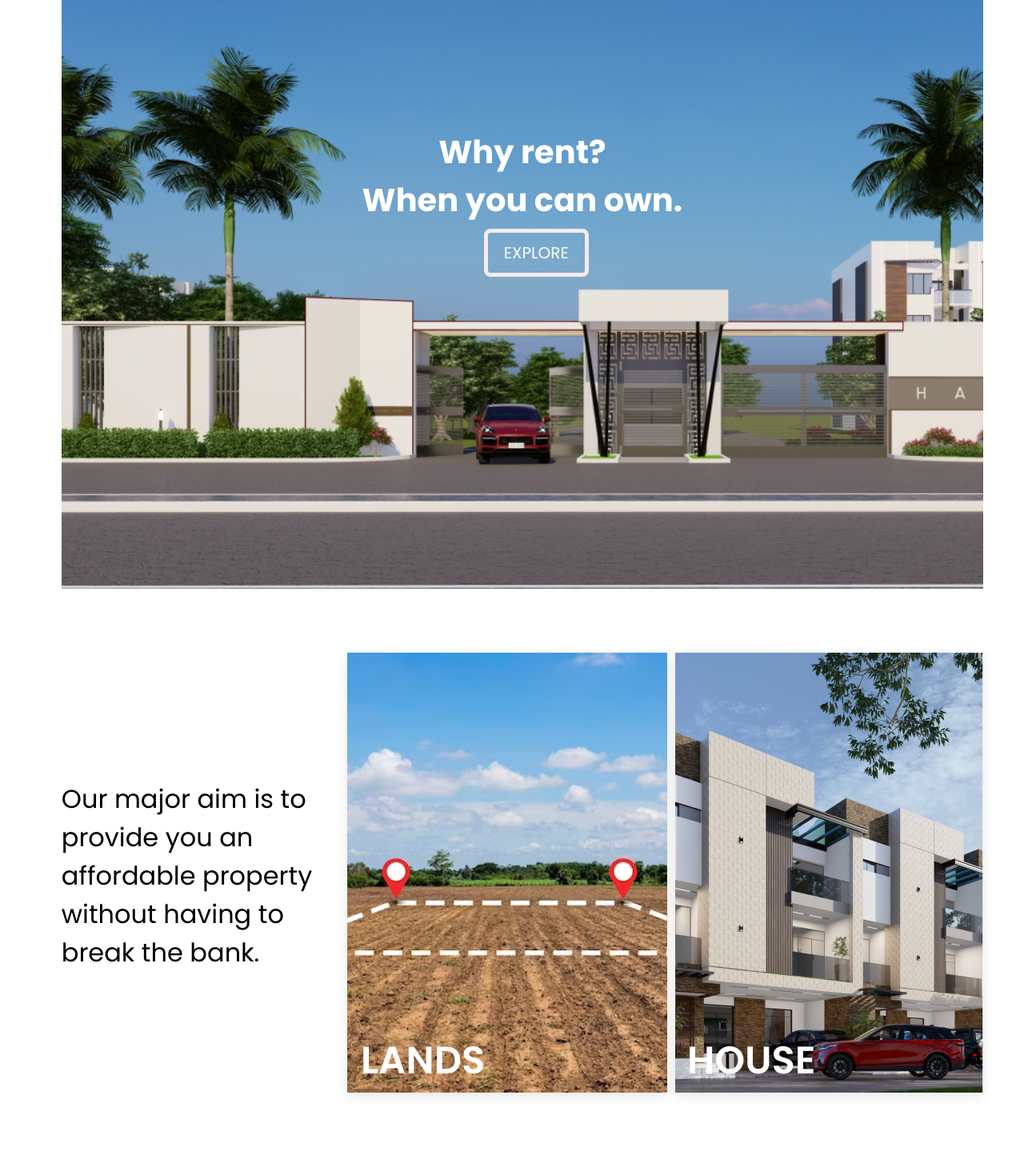
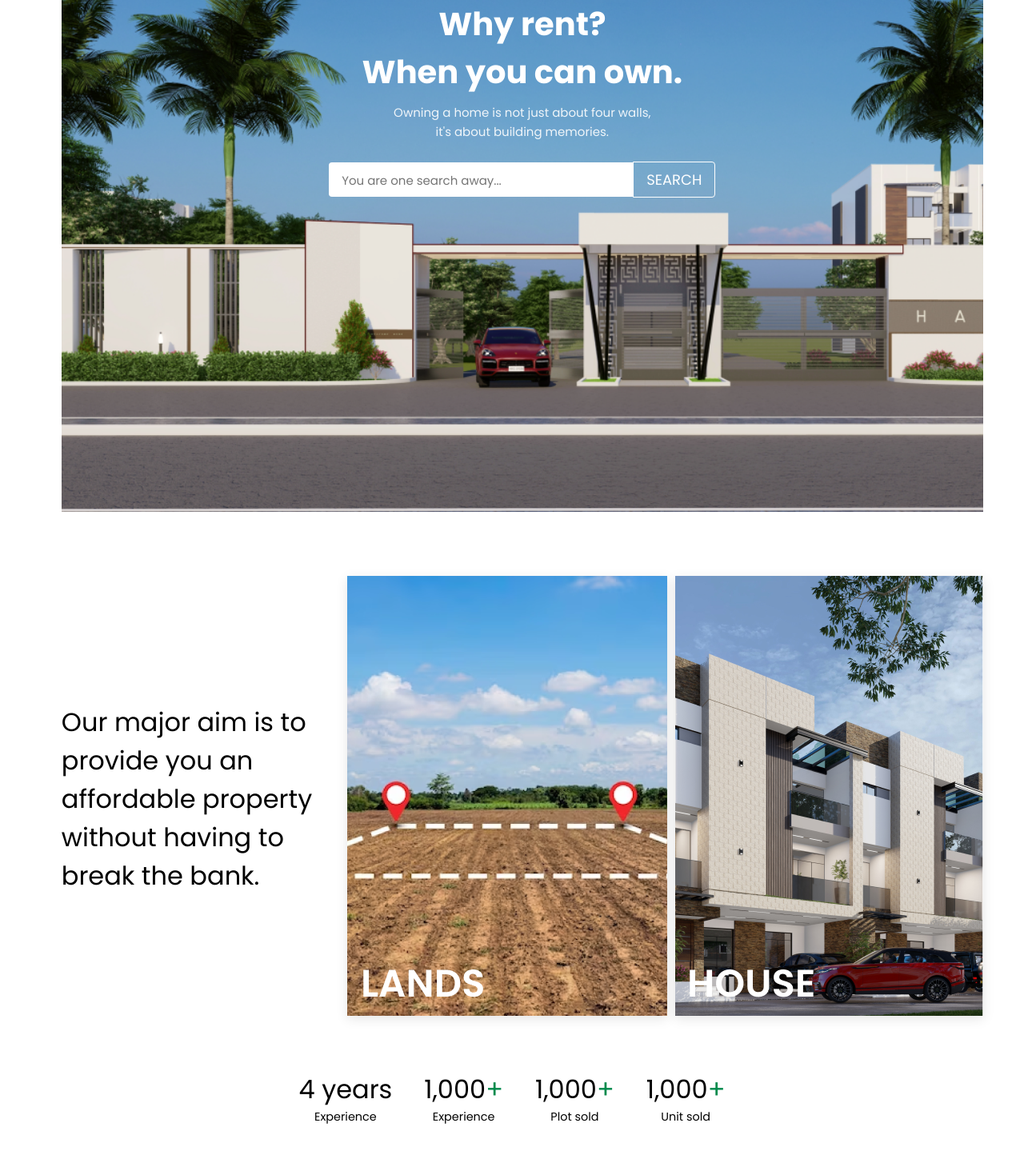
Before and after one commit to Dprinces/Real_Estate_Web_App, a React (Vite) app: page / in a window 1280 px wide. Shown: the part 200-1659 px from the top of the page at 80% size. Built offline with nearby package versions, Linux system fonts and the light colour scheme.

Commit message:
Update file

```diff
--- a/package.json
+++ b/package.json
@@ -11,6 +11,7 @@
   },
   "dependencies": {
     "react": "^18.2.0",
+    "react-countup": "^6.4.2",
     "react-dom": "^18.2.0",
     "react-icons": "^4.10.1",
     "react-router-dom": "^6.14.2"
--- a/src/Components/Common/Footer/Footer.css
+++ b/src/Components/Common/Footer/Footer.css
@@ -5,7 +5,7 @@
   justify-content: space-between;
   align-items: center;
   width: 100%;
-  height: 20rem;
+  height: 16rem;
   color: #fff;
 }
 
--- a/src/Components/Common/Header/Dropdown.css
+++ b/src/Components/Common/Header/Dropdown.css
@@ -7,7 +7,7 @@
 }
 
 .services-submenu li {
-  background: rgb(0, 212, 212);
+  background: #B9B9B9;
   cursor: pointer;
 }
 
--- a/src/Components/Common/Header/Navbar.css
+++ b/src/Components/Common/Header/Navbar.css
@@ -1,9 +1,13 @@
 .navbar {
-  height: 12vh;
+  height: 11vh;
   background: #D9D9D9;
   display: flex;
   justify-content: center;
   align-items: center;
+  position: fixed;
+  top: 0;
+  left: 0;
+  width: 100%;
 
 }
 
@@ -41,5 +45,5 @@
 }
 
 .nav-item a:hover {
-  background: rgb(0, 212, 212);
+  background: #B9B9B9
 }
--- a/src/Components/Features/Features.css
+++ b/src/Components/Features/Features.css
@@ -5,7 +5,7 @@
   justify-content: center;
   align-items: center;
   width: 90%;
-  margin: 2.5rem auto 5rem 6%;
+  margin: 2.5rem auto 3.5rem 6%;
 }
 
 .grid-one {
--- a/src/Components/HeroSection/HerSection.jsx
+++ b/src/Components/HeroSection/HerSection.jsx
@@ -6,9 +6,18 @@ export default function HerSection() {
     <div className="hero-container">
       <div className="content-wrapper">
         <h1 className="hero-title">
-          Why rent?<br />When you can own.
+          Why rent?
+          <br />
+          When you can own.
         </h1>
-        <button className="cta-button">EXPLORE</button>
+        <p class="hero-text">
+          Owning a home is not just about four walls, <br /> it's about building
+          memories.
+        </p>
+        <div className="search-bar">
+          <input type="text" placeholder="You are one search away..." />
+          <button className="search-button">SEARCH</button>
+        </div>
       </div>
     </div>
   );
--- a/src/Components/HeroSection/HeroSection.css
+++ b/src/Components/HeroSection/HeroSection.css
@@ -5,17 +5,16 @@
   height: 100vh;
   display: flex;
   justify-content: center;
-   /* align-items: center;  */
   width: 90%;
   margin: 2.5rem auto 5rem 6%;
+  opacity: 1;
 }
 
 .content-wrapper {
-  margin-top: 14rem;
+  margin-top: 10rem;
 }
 
-
- .hero-title {
+.hero-title {
   color: white;
   font-size: 2.5rem;
   display: flex;
@@ -24,21 +23,49 @@
   text-align: center;
 }
 
-.cta-button {
-
-  margin-top: 0.4rem;
-  color: white;
-  font-size: 20px;
-  padding: 10px 20px;
-  background: transparent;
-  margin-left: 38%;
-  border: 5px solid #f5ebeb;
-  border-radius: 0.5rem;
+.hero-text {
+  font-size: 15px;
+  line-height: 1.6;
+  color: #fefefee6;
+  max-width: 500px;
+  margin: 0 auto;
+  padding: 9px;
+  /* background-color: transparent;  */
+  border-radius: 4px;
+  text-align: center;
 }
 
-.cta-button:hover {
-  background-color: rgb(47, 65, 34);
+.search-bar {
+  display: flex;
+  align-items: center;
+  justify-content: center;
+  margin-top: 1rem;
+
+}
+
+.search-bar input {
+  padding: 8px 16px;
+  font-size: 18px;
+  border: none;
+  border-radius: 4px 0 0 4px;
+  outline: none;
+}
+
+input::placeholder{
+  font-size: 15px;
+}
+
+.search-button {
+  padding: 8px 16px;
+  font-size: 18px;
+  background-color: #4caf50;
   color: #fff;
-  transform: translateY(-2px);
+  border: 1px solid;
+  border-radius: 0 4px 4px 0;
+  outline: none;
   cursor: pointer;
+  background: transparent;
 }
+.search-button:hover {
+  background-color: #45a049;
+}
--- a/src/Components/Home/Home.jsx
+++ b/src/Components/Home/Home.jsx
@@ -3,6 +3,7 @@ import Navbar from "../Common/Header/Navbar";
 import HeroSection from '../HeroSection/HerSection';
 import Features from "../Features/Features";
 import ReviewSection from '../ReviewSection/ReviewSection';
+import Stats from '../Stats/Stats';
 import Footer from '../Common/Footer/Footer';
 
 import { FaQuoteLeft } from "react-icons/fa";
@@ -14,6 +15,7 @@ export default function Home() {
       <Navbar />
       <HeroSection />
       <Features />
+      <Stats />
       <ReviewSection />
       <Footer />
     </>
--- a/src/Components/ReviewSection/ReviewSection.css
+++ b/src/Components/ReviewSection/ReviewSection.css
@@ -27,12 +27,14 @@
 
 .review-container {
    width: 80%;
-  height: 68vh;
+  height: 60vh;
   margin: 2rem 0;
   display: grid;
   grid-template-columns: repeat(5, 1fr);
   gap: 20px;
   position: relative;
+  margin-top: 2.5rem;
+  margin-bottom: 4rem;
 
 
 
@@ -57,6 +59,7 @@
     text-align: center;
     color: black;
     opacity: 0.74;
+
 }
 
 .review-container .client-container .client-pic {
@@ -85,6 +88,7 @@
     font-size: 0.9rem;
     opacity: 0.86;
     padding: 0 8px;
+    line-height: 1.5;
 }
 
 .review-container .quote-left {
--- /dev/null
+++ b/src/Components/Stats/Stats.css
@@ -0,0 +1,39 @@
+.flexCenter {
+  display: flex;
+   column-gap: 2.5rem;
+  justify-content: center;
+  align-items: center;
+  flex-wrap: wrap;
+  margin-bottom: 3.5rem;
+  padding: 5px;
+}
+
+.flexColCenter {
+  display: flex;
+  justify-content: center;
+  align-items: center;
+  flex-direction: column;
+
+}
+
+
+
+.stats {
+    width: 100%;
+
+    }
+
+.stat>:nth-child(1) {
+    font-size: 2rem;
+}
+
+.stat>:nth-child(1)>:last-child {
+    color: #008A4C;;
+}
+
+.secondary-text {
+    /* opacity: 0.76; */
+    font-size: 0.9rem;
+
+
+}
--- /dev/null
+++ b/src/Components/Stats/Stats.jsx
@@ -0,0 +1,35 @@
+import React from "react";
+import CountUp from "react-countup";
+import "./Stats.css";
+
+export default function Stats() {
+  return (
+    <div className="flexCenter stats">
+      <div className="flexColCenter stat">
+        <span>4 years</span>
+        <span className="secondary-text">Experience</span>
+      </div>
+      <div className="flexColCenter stat">
+        <span>
+          <CountUp start={800} end={1000} duration={4} />
+          <span>+</span>
+        </span>
+        <span className="secondary-text">Experience</span>
+      </div>
+      <div className="flexColCenter stat">
+        <span>
+          <CountUp start={800} end={1000} duration={4} />
+          <span>+</span>
+        </span>
+        <span className="secondary-text">Plot sold</span>
+      </div>
+      <div className="flexColCenter stat">
+        <span>
+          <CountUp start={800} end={1000} duration={4} />
+          <span>+</span>
+        </span>
+        <span className="secondary-text">Unit sold</span>
+      </div>
+    </div>
+  );
+}
```
Also changed, not shown: 1 other file (tests, documents, lock files or other folders).
